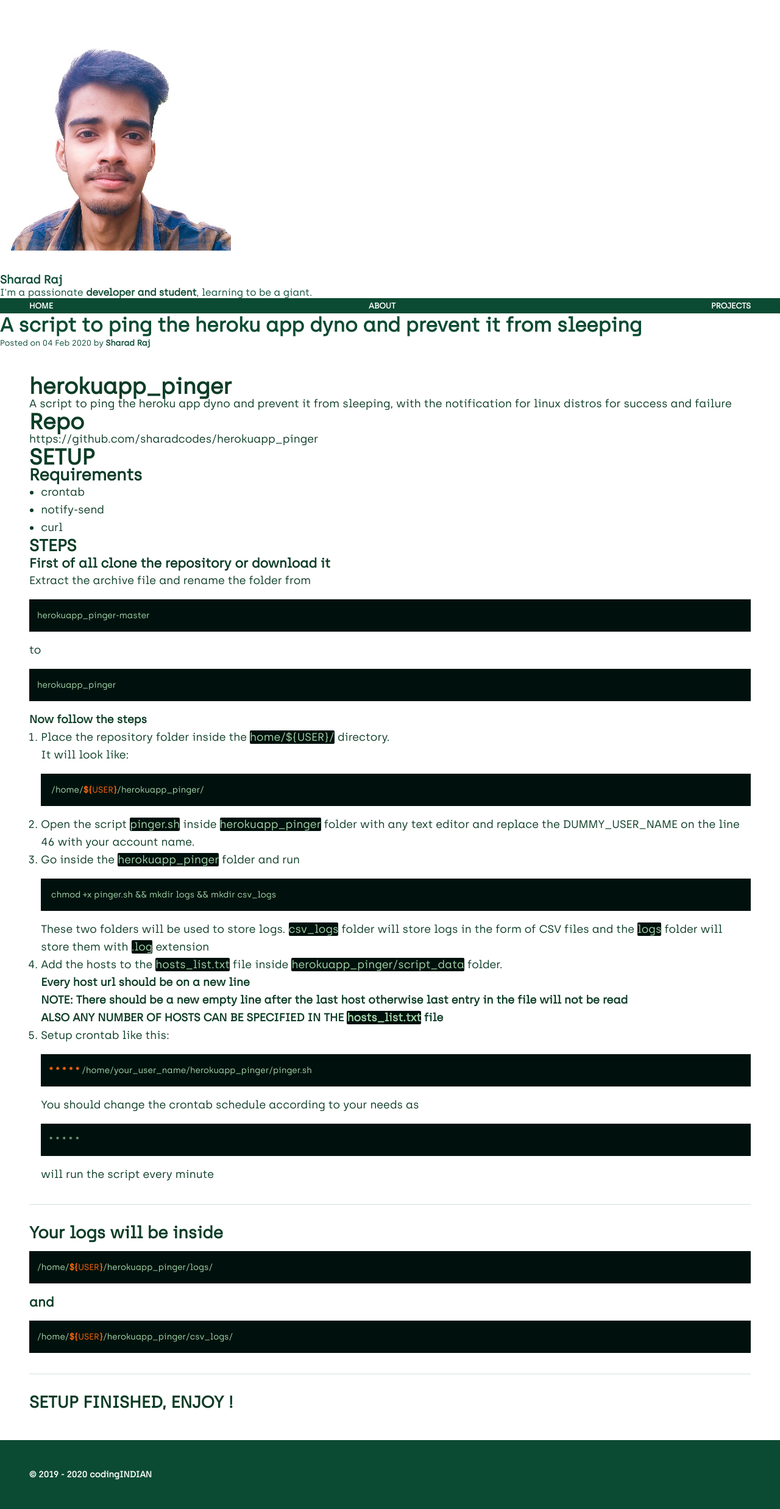
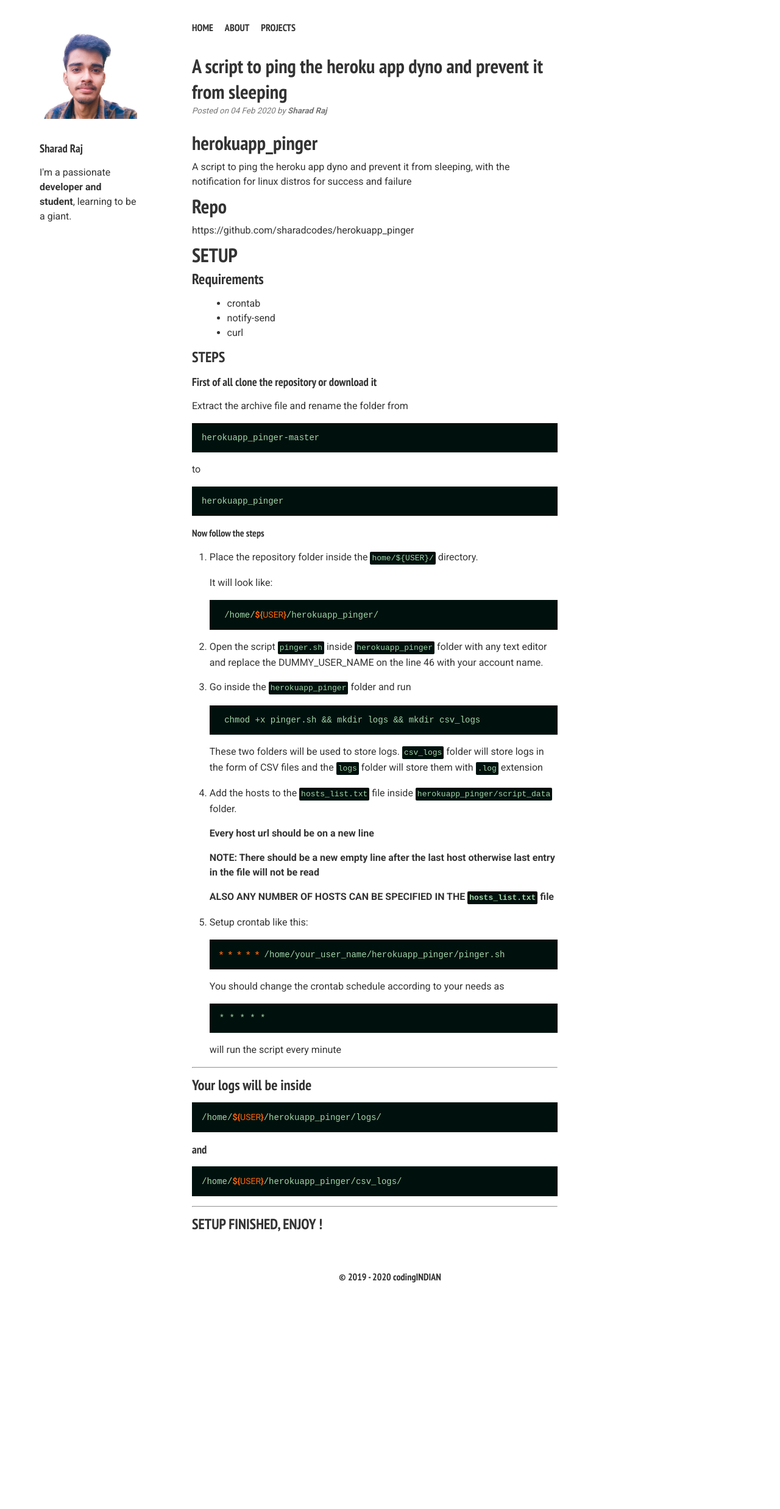
Before and after one commit to sharadcodes/sharadcodes.github.io, a Jekyll site: the page built from _posts/2020-02-17-a-script-to-ping-the-heroku-app-dyno-and-prevent-it-from-sleeping.md, in a window 1280 px wide. Shown: the whole page at 61% size. Built offline with Jekyll 4.4.1, drawn with Linux system fonts in a browser that asks for light colours; after the commit the page ends 2155 px from its top, so only the background shows below that.

Commit message:
New theme update 2 - new css

```diff
--- a/assets/css/style.css
+++ b/assets/css/style.css
@@ -1,73 +1,22 @@
-@import url("https://fonts.googleapis.com/css?family=Montserrat:400,700&display=swap");
-@import url("https://fonts.googleapis.com/css2?family=PT+Serif:wght@400;700&display=swap");
-@font-face {
-  font-family: "codingindian";
-  src: url("./f/codingindian.eot");
-  src: url("./f/codingindian.eot?#iefix") format("embedded-opentype"),
-    url("./f/codingindian.woff2") format("woff2"),
-    url("./f/codingindian.woff") format("woff"),
-    url("./f/codingindian.ttf") format("truetype");
-  font-weight: normal;
-  font-style: normal;
-}
+@import url("https://fonts.googleapis.com/css2?family=PT+Sans+Narrow:wght@700&family=Roboto+Condensed:wght@700&family=Roboto:wght@300;400;700&display=swap");
+
 * {
-  padding: 0px;
-  margin: 0px;
+  padding: 0;
+  margin: 0;
   box-sizing: border-box;
-  font-family: "codingindian", "Montserrat", "Roboto", "Times New Roman", Times, serif;
+  font-family: "Roboto", sans-serif;
+  text-decoration: none;
 }
 
+/*
+font-family: 'Roboto Condensed', sans-serif;
+font-family: 'Roboto', sans-serif;
+font-family: 'PT Sans Narrow', sans-serif;
+*/
+
 body {
-  color: #0c4b33;
-}
-
-body ul,
-ol {
-  margin-left: 1.2rem;
-}
-
-body img {
-  max-width: 100%;
-  margin: 2rem 0rem;
-}
-
-.emoji {
-  margin: 0 !important;
-}
-
-body hr {
-  margin: 2rem 0px;
-  border: 1px solid transparent;
-  box-shadow: 0px 1px 0px #cfe3dc;
-}
-
-blockquote {
-  border-left: 5px solid #0c4b33;
-  background-color: #218045;
-  color: #fff;
-  padding: 0.5rem;
-  font-style: italic;
-  font-size: 14px;
-  text-align: left;
-  margin: 1rem 0;
-}
-
-table {
-  width: 100%;
-  border-collapse: collapse;
-}
-
-th {
-  background-color: #218045;
-  color: #cfe3dc;
-}
-
-th,
-tr,
-td {
-  border: 1px solid #0c3c26;
-  margin: 0;
-  padding: 0.5rem;
+  padding: 35px 15px;
+  color: #333;
 }
 
 h1,
@@ -76,214 +25,193 @@
 h4,
 h5,
 h6 {
-  font-weight: 700;
+  font-family: "PT Sans Narrow", sans-serif;
+}
+
+hr {
+  margin: 1rem 0;
+}
+
+blockquote {
+  border-left: 5px solid #777777;
+  padding: 1rem;
+  font-size: 18px;
+  background-color: lightgray;
+}
+
+.site-wrapper {
+  display: grid;
+  grid-template-columns: 1fr 6fr;
+  column-gap: 90px;
+  max-width: 1150px;
+  margin: auto;
+}
+
+.left img {
+  width: 160px;
+}
+.left h3 {
+  margin: 2rem 0 1rem 0;
+}
+
+.left p {
+  line-height: 150%;
 }
 
 nav {
-  background: #0c4b33;
-  color: #fff;
-  display: flex;
-  justify-content: space-between;
-  align-items: center;
-  font-size: 13px;
-  font-weight: 700;
-  padding: 0.3rem 3rem;
+  display: block;
+  margin-bottom: 2rem;
 }
 
 nav a {
-  color: #fff;
-  text-decoration: none;
+  margin-right: 15px;
+  font-family: "PT Sans Narrow", sans-serif;
 }
 
+nav a {
+  color: #333;
+  font-weight: bold;
+}
 nav a:hover {
-  color: #c9f0dd;
-}
-nav #logo {
-  font-size: 28px;
-}
-nav .end {
-  display: flex;
-  justify-content: space-evenly;
-  align-items: center;
-  padding: 20px 0px;
-}
-nav .end a {
-  margin: 0px 20px;
-}
-.bar {
-  background: #269068;
-  color: #c9f0dd;
-  display: flex;
-  justify-content: start;
-  align-items: center;
-  padding: 0.3rem 3rem;
-  font-size: 0.4rem;
+  color: #777777;
 }
 
-.blog_posts {
-  max-width: 850px;
-  padding: 0rem 0rem 3rem 3rem;
+.posts,
+.projects,
+.page {
+  max-width: 600px;
 }
 
-.blog_posts a {
-  text-decoration: none;
+.page .content {
+  margin-top: 2rem;
+  line-height: 150%;
 }
 
-.post {
-  box-shadow: 0px 1px 0px #cfe3dc;
-  display: grid;
-  grid-gap: 20px;
-  padding: 40px 0px 40px 0px;
+.page small {
+  font-style: italic;
+  color: #777777;
 }
 
-.post_title {
-  font-size: 24px;
-  line-height: 38px;
-  color: #1aa771;
-  font-weight: 400;
-}
-.post_title:hover {
-  color: #64c488;
+.page a {
+  color: rgb(36, 95, 163);
+  border-bottom: 1px solid rgb(36, 95, 163);
+  font-weight: bold;
+  padding: 3px;
+font-family: 'PT Sans Narrow', sans-serif;
 }
 
-.post_meta {
-  font-size: 14px;
-  line-height: 18px;
-  color: #859d94;
+.page a:hover {
+  background-color: rgb(36, 95, 163);
+  color: white;
 }
 
-.post_exrept {
-  font-size: 18px;
-  line-height: 29px;
-  color: #0c3c26;
+.page p {
+  margin: 1rem 0;
 }
 
-.post_read_more {
-  text-transform: uppercase;
-  font-size: 14px;
-  line-height: 22px;
-  color: #1aa771;
-  font-weight: 700;
+.page img {
+  max-width: 100%;
 }
 
-.post_read_more:after {
-  content: " ›";
-  font-size: 1.2em;
+.page .content h1,
+.page .content h2,
+.page .content h3,
+.page .content h4 {
+  margin: 1rem 0;
 }
 
-.post_read_more:hover {
-  color: #64c488;
+.page .content ul,
+.page .content li {
+  margin-left: 1.8rem;
 }
 
-/* for full post page */
-.post_content {
-  padding: 2rem 3rem;
-  max-width: 850px;
+.posts h2,
+.projects h2,
+.page h2 {
+  margin-top: 1.8rem;
 }
 
-.post_content .content {
-  padding: 2rem 0rem;
-}
-
-.post_content a,
-.content a {
-  color: #218045;
-}
-
-.post_content a:hover,
-.content a:hover {
-  background: #64c488;
-  color: #0c3c26;
-}
-
-.post_content .post_title {
-  color: #0c3c26;
-  font-size: 24px;
-  line-height: 38px;
+.post a {
+  color: #333;
   font-weight: bold;
 }
 
-.post_content .post_meta {
-  color: #0c3c26;
-  font-size: 14px;
-  line-height: 18px;
-  margin-top: 1.5rem;
+.post a:hover {
+  text-decoration: underline;
 }
 
-.post_content h1,
-.post_content h2,
-.post_content h3,
-.post_content h4,
-.post_content h5,
-.post_content h6 {
-  margin: 1rem 0rem;
-  color: #0c3c26;
+.post h2 {
+  color: #333;
 }
 
-/* post content */
-.content {
-  font-size: 18px;
-  line-height: 29px;
-  color: #0c3c26;
-  padding: 3rem;
-  font-weight: 300;
+.post small {
+  color: #777777;
+  font-style: italic;
+  margin-top: 5px;
+}
+
+.post p {
+  margin: 1rem 0 0.2rem 0;
+  line-height: 150%;
+}
+
+/* projects */
+
+.projects .pgrid {
+  display: grid;
+  grid-template-columns: 1fr 1fr;
+  column-gap: 15px;
+  row-gap: 15px;
+}
+
+.project img {
+  width: 100%;
+  margin: 2rem 0 0 0;
+}
+.project h2 {
+  margin: 15px 0 5px 0;
+}
+.project p {
+  margin: 1rem 0 0.8rem 0;
+}
+.project a {
+  color: #333;
+  font-weight: bold;
+}
+.project a:hover {
+  color: #777777;
 }
 
 footer {
-  background: #0c4b33;
-  color: white;
-  font-weight: 700;
-  padding: 3rem 3rem;
-  font-size: 14px;
+  margin: 3rem 0 1rem 0;
+  text-align: center;
+  font-family: "PT Sans Narrow", sans-serif;
 }
 
-footer h2 {
-  margin-bottom: 10px;
-}
-
-footer a {
-  text-decoration: none;
-  color: #fff;
-  font-weight: lighter;
-}
-
-footer a:hover {
-  color: #a5d6ab;
-}
-
-@media screen and (max-width: 950px) {
-  .blog_posts {
-    padding-right: 3rem;
-  }
-  .content {
-    font-size: 16px;
+@media screen and (max-width: 750px) {
+  .site-wrapper {
+    column-gap: 45px;
   }
 }
 
 @media screen and (max-width: 650px) {
-  nav,
-  nav .end {
+  .site-wrapper {
+    display: flex;
     flex-direction: column;
-    align-items: flex-start;
   }
+  .left img {
+    width: 100%;
+  }
+  .left h3 {
+    font-size: 2rem;
+  }
+  .left p {
+    margin: 1rem 0;
+  }
+
   nav {
-    padding: 2rem 2rem 1rem 2rem;
-  }
-  nav .end a {
-    margin: 10px 0px 0px 0px;
-  }
-  .blog_posts {
-    padding: 0rem 2rem 2rem 2rem;
-  }
-  .bar,
-  .content {
-    padding: 1rem 2rem;
-  }
-  .post_content {
-    padding: 1rem 2rem;
-  }
-  footer {
-    padding: 2rem 2rem;
+    margin: 2rem 0;
+    text-align: right;
   }
 }
 
@@ -295,6 +223,7 @@
   overflow-x: auto !important;
   margin: 1rem 0rem;
   font-size: 14px;
+  font-family: monospace;
 }
 
 code {
@@ -302,6 +231,8 @@
   border-radius: 2px;
   white-space: pre;
   background-color: #00110d;
+  font-family: monospace;
+  padding: 3px;
 }
 
 .highlight .hll {
```
